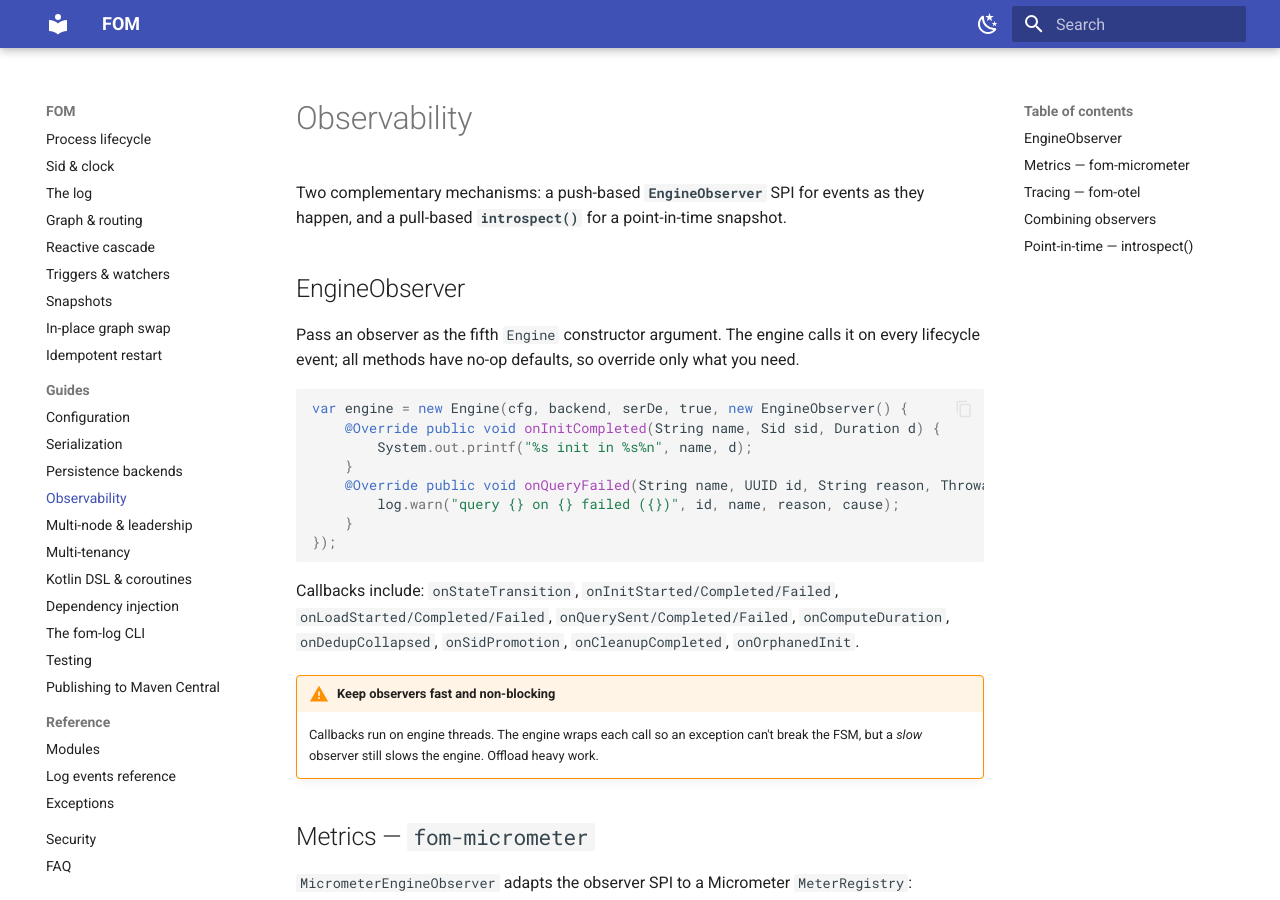
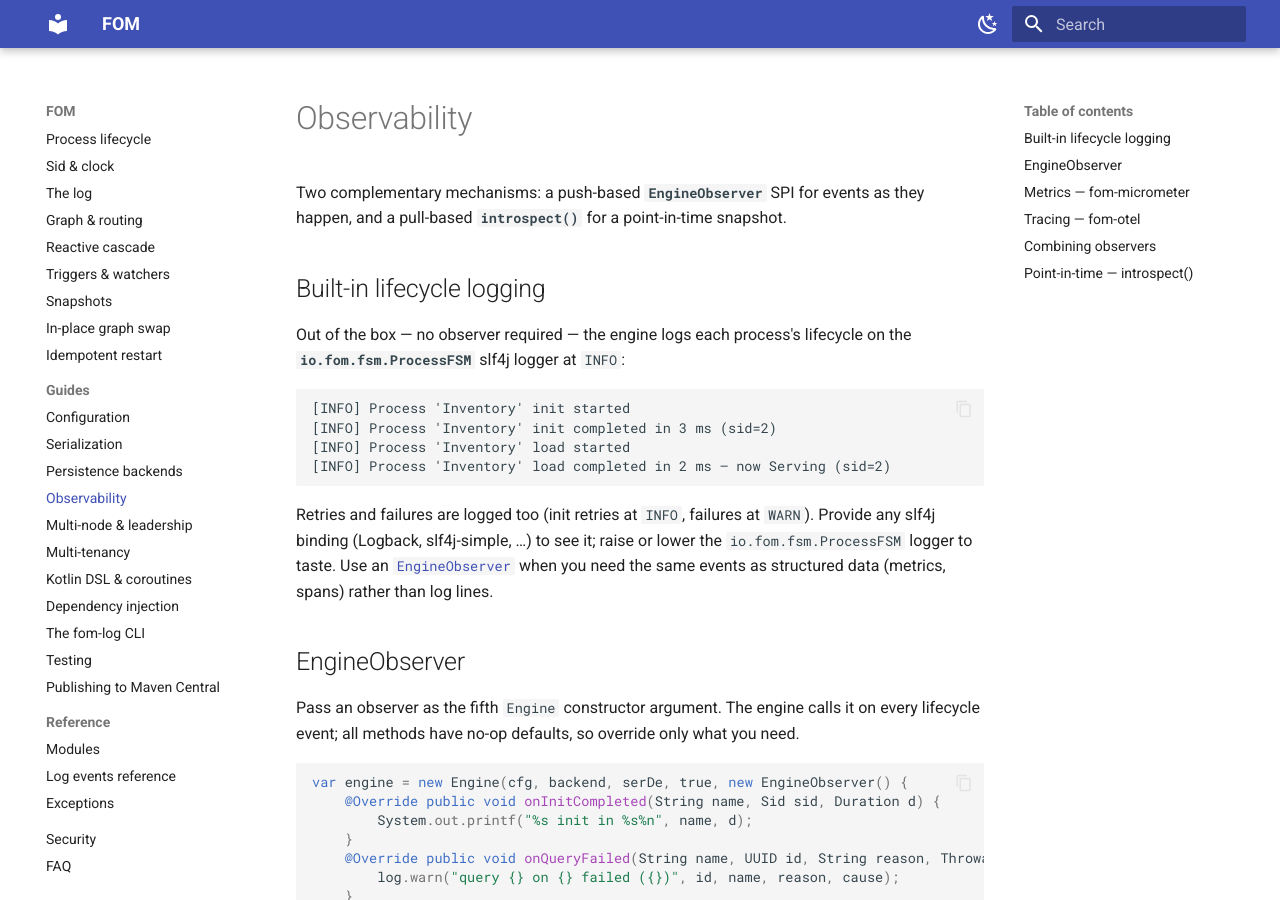
Before and after one commit to AltSpaceTG/fom, an MkDocs documentation site: the page built from docs/guides/observability.md, in a window 1280 px wide and 900 px high. Built offline with MkDocs 1.6.1 and Material for MkDocs 9.7.7, drawn with Linux system fonts in a browser that asks for light colours.

Commit message:
Engine logs process init/load lifecycle itself (slf4j)
ProcessFSM now emits INFO lines on io.fom.fsm.ProcessFSM at the lifecycle
boundaries — no EngineObserver required:

  Process 'Inventory' init started
  Process 'Inventory' init completed in 3 ms (sid=2)
  Process 'Inventory' load started
  Process 'Inventory' load completed in 2 ms — now Serving (sid=2)

Retries log at INFO, failures stay at WARN. Durations reuse the same
attempt-start instants the observer callbacks use; this complements the
EngineObserver SPI (structured metrics/spans) rather than replacing it.

Examples no longer println "[X] init" — that's the engine's job now. The
examples' simplelogger keeps the default at warn (quiet Fury startup) but
enables io.fom.fsm.ProcessFSM at info so the narration shows by default.
Observability guide (EN+RU) gains a "Built-in lifecycle logging" section.

Co-Authored-By: Claude Opus 4.8 (1M context) <noreply@anthropic.com>

````diff
--- a/docs/guides/observability.md
+++ b/docs/guides/observability.md
@@ -2,6 +2,24 @@
 
 Two complementary mechanisms: a push-based **`EngineObserver`** SPI for events
 as they happen, and a pull-based **`introspect()`** for a point-in-time snapshot.
+
+## Built-in lifecycle logging
+
+Out of the box — no observer required — the engine logs each process's lifecycle
+on the **`io.fom.fsm.ProcessFSM`** slf4j logger at `INFO`:
+
+```
+[INFO] Process 'Inventory' init started
+[INFO] Process 'Inventory' init completed in 3 ms (sid=2)
+[INFO] Process 'Inventory' load started
+[INFO] Process 'Inventory' load completed in 2 ms — now Serving (sid=2)
+```
+
+Retries and failures are logged too (init retries at `INFO`, failures at `WARN`).
+Provide any slf4j binding (Logback, slf4j-simple, …) to see it; raise or lower
+the `io.fom.fsm.ProcessFSM` logger to taste. Use an [`EngineObserver`](#engineobserver)
+when you need the same events as structured data (metrics, spans) rather than log
+lines.
 
 ## EngineObserver
 
````
Also changed, not shown: docs/ru/guides/observability.md (+18 -0 lines), 4 other files.
